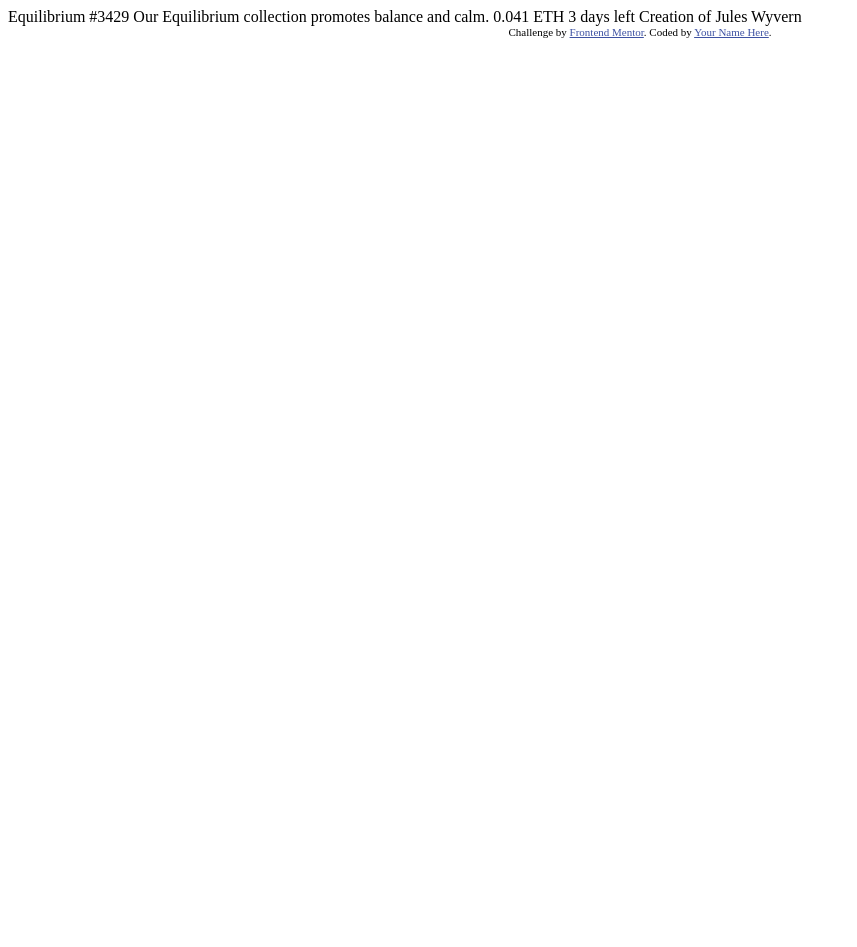
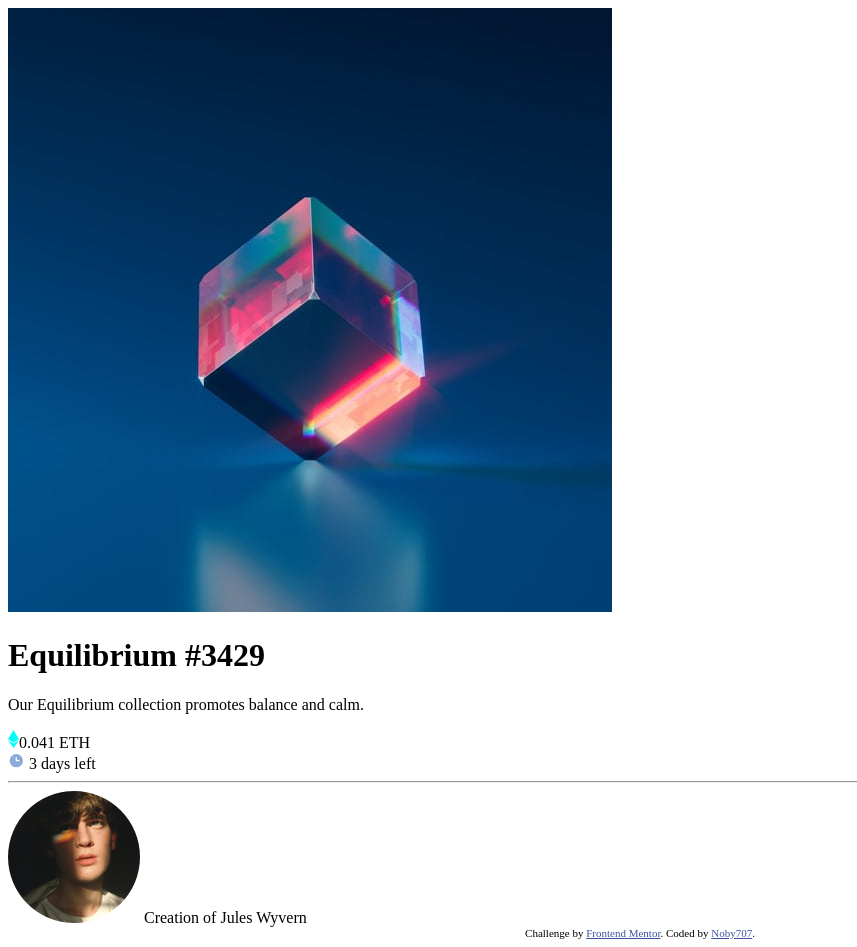
Before and after one commit to Noby707/FrontendMentorChallenges, a plain HTML site: page nft-preview-card-component-main/index.html in a window 1280 px wide. Shown: the whole page, without its empty margins (0-857 px from the left). Before the commit the page ends 800 px from the top, so only its background shows below. Drawn offline with Linux system fonts and the light colour scheme.

Commit message:
Set up html and css files, updated index.html

```diff
--- a/nft-preview-card-component-main/index.html
+++ b/nft-preview-card-component-main/index.html
@@ -16,18 +16,26 @@
 </head>
 <body>
 
-  Equilibrium #3429
+  <div class="main-container">
+    <img src="./images/image-equilibrium.jpg" alt="NFT-image-equilibrium">
 
-  Our Equilibrium collection promotes balance and calm.
+    <div class="title"><h1>Equilibrium #3429</h1></div>
+    <div class="txt-p"><p>Our Equilibrium collection promotes balance and calm.</p></div>
 
-  0.041 ETH
-  3 days left
+    <div class="info-line">
+      <div class="currency">
+        <img src="./images/icon-ethereum.svg" alt="ETH icon">0.041 ETH</div>
+      <div class="time-info">
+        <img src="./images/icon-clock.svg" alt="clock icon"> 3 days left</div>
+    </div>
+    <hr>
 
-  Creation of Jules Wyvern
+    <div class="profile"> <img src="./images/image-avatar.png" alt="profile pic"> Creation of Jules Wyvern</div>
+  </div>
 
   <div class="attribution">
     Challenge by <a href="https://www.frontendmentor.io?ref=challenge" target="_blank">Frontend Mentor</a>.
-    Coded by <a href="#">Your Name Here</a>.
+    Coded by <a href="https://github.com/Noby707" target="_blank">Noby707</a>.
   </div>
 </body>
 </html>
--- /dev/null
+++ b/nft-preview-card-component-main/style.css
@@ -0,0 +1,4 @@
+* {
+    margin: 0;
+    padding: 0;
+}
```
